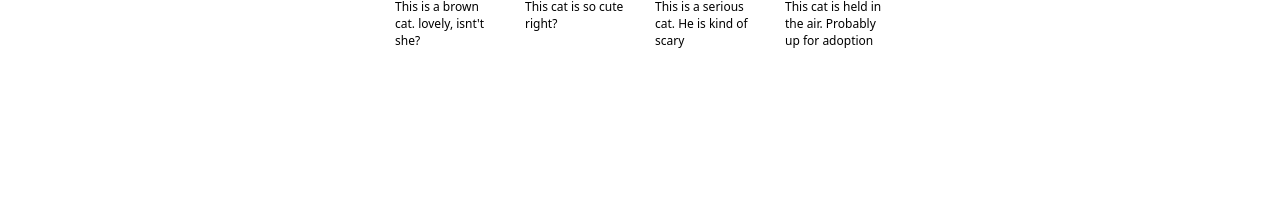
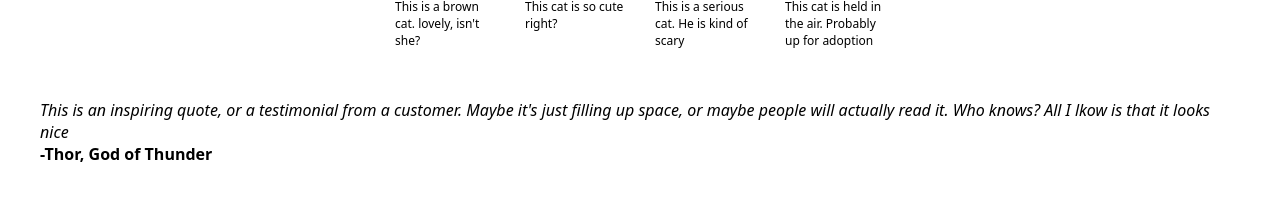
Before and after one commit to hencci/Landing-page, a plain HTML site: page index.html in a window 1280 px wide. Shown: the part 627-828 px from the top of the page. Before the commit the page ends 800 px from the top, so only its background shows below. Drawn offline with Linux system fonts and the light colour scheme.

Commit message:
Add content to section 3

```diff
--- a/index.html
+++ b/index.html
@@ -34,7 +34,7 @@
         <div class="more-images">
             <div class="cat">
                 <img src="/images/alvan-nee-bhDuLdfEB0Y-unsplash.jpg" alt="cat image">
-                <p>This is a brown cat. lovely, isnt't she?</p>
+                <p>This is a brown cat. lovely, isn't she?</p>
             </div>
             <div class="cat">
                 <img src="/images/edgar-nKC772R_qog-unsplash.jpg" alt="cat image">
@@ -49,6 +49,13 @@
                 <p>This cat is held in the air. Probably up for adoption</p>
             </div>
         </div>
+        <div class="quote">
+            <div class="quote-text">
+                <p><i>This is an inspiring quote, or a testimonial from a customer. Maybe it's just filling up space, or maybe people will actually read it. Who knows? All I lkow is that it looks nice</i></p>
+                <p id="quote-name"><strong>-Thor, God of Thunder</strong></p>
+            </div>
+
+        </div>
     </div>
 
 </body>
```
